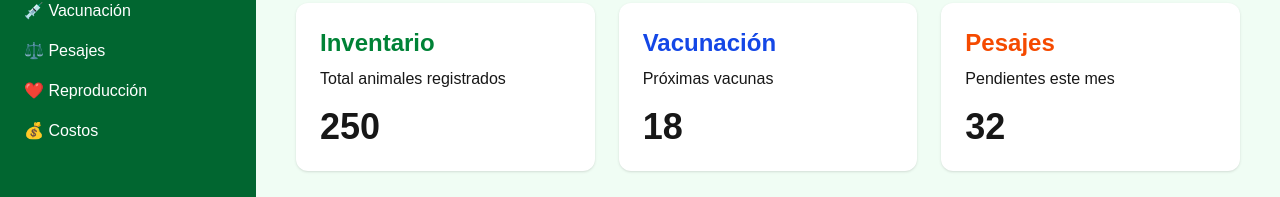
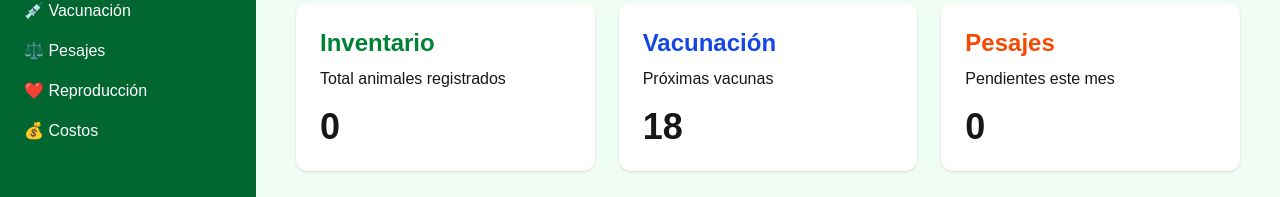
Before and after one commit to harry2015x/ganaderopro, a Next.js app: page / in a window 1280 px wide. Shown: the part 169-366 px from the top of the page. Built offline with nearby package versions, Linux system fonts and the light colour scheme; no server answers; the database is empty.

Commit message:
nuevo cambio

```diff
--- a/app/page.tsx
+++ b/app/page.tsx
@@ -1,4 +1,31 @@
+"use client";
+
+import { useEffect, useState } from "react";
+import { supabase } from "../lib/supabase";
+
 export default function Home() {
+
+  const [totalAnimales, setTotalAnimales] = useState(0);
+  const [totalPesajes, setTotalPesajes] = useState(0);
+
+  useEffect(() => {
+    cargarDashboard();
+  }, []);
+
+  async function cargarDashboard() {
+
+    const { count: animalesCount } = await supabase
+      .from("animales")
+      .select("*", { count: "exact", head: true });
+
+    const { count: pesajesCount } = await supabase
+      .from("Pesaje")
+      .select("*", { count: "exact", head: true });
+
+    setTotalAnimales(animalesCount || 0);
+    setTotalPesajes(pesajesCount || 0);
+  }
+
   return (
     <main className="min-h-screen bg-green-50 p-10">
       <h1 className="text-5xl font-bold text-green-800">
@@ -21,7 +48,9 @@ export default function Home() {
           </p>
 
           <p className="text-4xl font-bold mt-4">
-            250
+           <p className="text-4xl font-bold mt-4">
+  {totalAnimales}
+</p>
           </p>
         </div>
 
@@ -49,7 +78,9 @@ export default function Home() {
           </p>
 
           <p className="text-4xl font-bold mt-4">
-            32
+          <p className="text-4xl font-bold mt-4">
+  {totalPesajes}
+</p>
           </p>
         </div>
 
```
